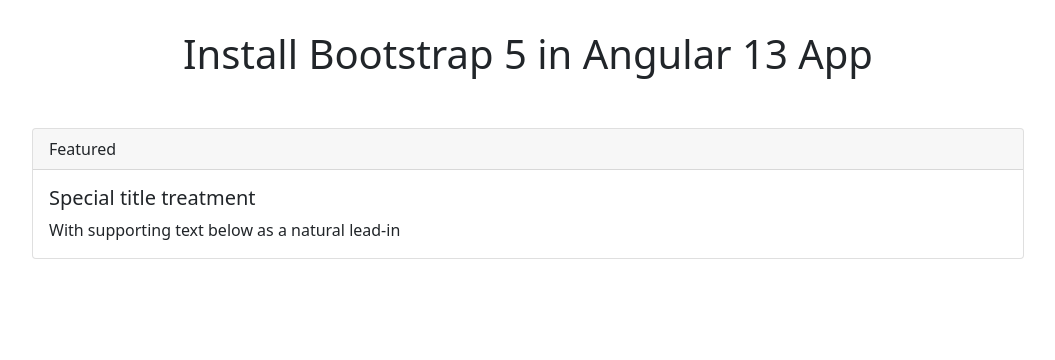
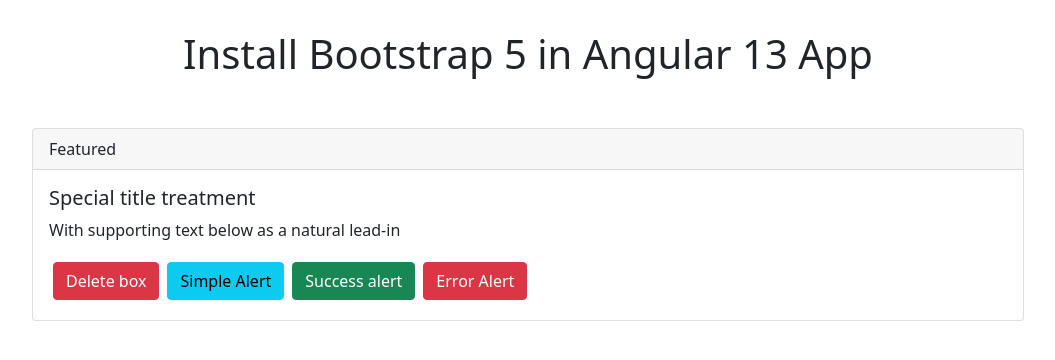
Before and after one commit to max-n-cg/angular-hello-world-bonarea, an Angular app: page / in a window 1280 px wide. Shown: the top 360 px of the page, without its empty margins (142-1197 px from the left). Built offline with nearby package versions, Linux system fonts and the light colour scheme.

Commit message:
added sweetalert2 example

```diff
--- a/src/app/favorite/favorite.component.html
+++ b/src/app/favorite/favorite.component.html
@@ -7,6 +7,16 @@
     <div class="card-body">
       <h5 class="card-title">Special title treatment</h5>
       <p class="card-text">With supporting text below as a natural lead-in</p>
+
+      <button class="btn btn-danger m-1" (click)="confirmBox()">Delete box</button>
+
+      <button class="btn btn-info m-1" (click)="simpleAlert()">Simple Alert</button>
+
+      <button class="btn btn-success m-1" (click)="alertWithSuccess()">
+        Success alert
+      </button>
+
+      <button class="btn btn-danger m-1" (click)="errorAlert()">Error Alert</button>
     </div>
   </div>
 </div>
--- a/src/app/favorite/favorite.component.ts
+++ b/src/app/favorite/favorite.component.ts
@@ -1,15 +1,56 @@
 import { Component, OnInit } from '@angular/core';
+import Swal from 'sweetalert2';
 
 @Component({
   selector: 'app-favorite',
   templateUrl: './favorite.component.html',
-  styleUrls: ['./favorite.component.css']
+  styleUrls: ['./favorite.component.css'],
 })
 export class FavoriteComponent implements OnInit {
-
-  constructor() { }
+  constructor() {
+    console.log('this is the constructor');
+  }
 
   ngOnInit(): void {
+    console.log('this is an init method');
   }
 
+  simpleAlert() {
+    Swal.fire('Hello World');
+  }
+
+  alertWithSuccess() {
+    Swal.fire('Thank you...', 'You submitted successfully', 'success');
+  }
+
+  async confirmBox() {
+    const result = await Swal.fire({
+      title: 'Are you sure you want to remove?',
+      text: 'You will not be able to recover this file!',
+      icon: 'warning',
+      showCancelButton: true,
+      confirmButtonText: 'Yes, delete it!',
+      showConfirmButton: true,
+      cancelButtonText: 'No! Keep it',
+    });
+
+    if (result.value) {
+      Swal.fire('Deleted!', 'Your imaginary file has been deleted', 'success');
+    } else if (result.dismiss === Swal.DismissReason.cancel) {
+      Swal.fire(
+        'Cancelled',
+        'Imaginary file is safe',
+        'error'
+      )
+    }
+  }
+
+  errorAlert() {
+    Swal.fire({
+      icon: 'error',
+      title: 'Oops...',
+      text: 'Something went wrong bro..',
+      footer: '<a href>Why do I have this issue? </a>'
+    })
+  }
 }
```
